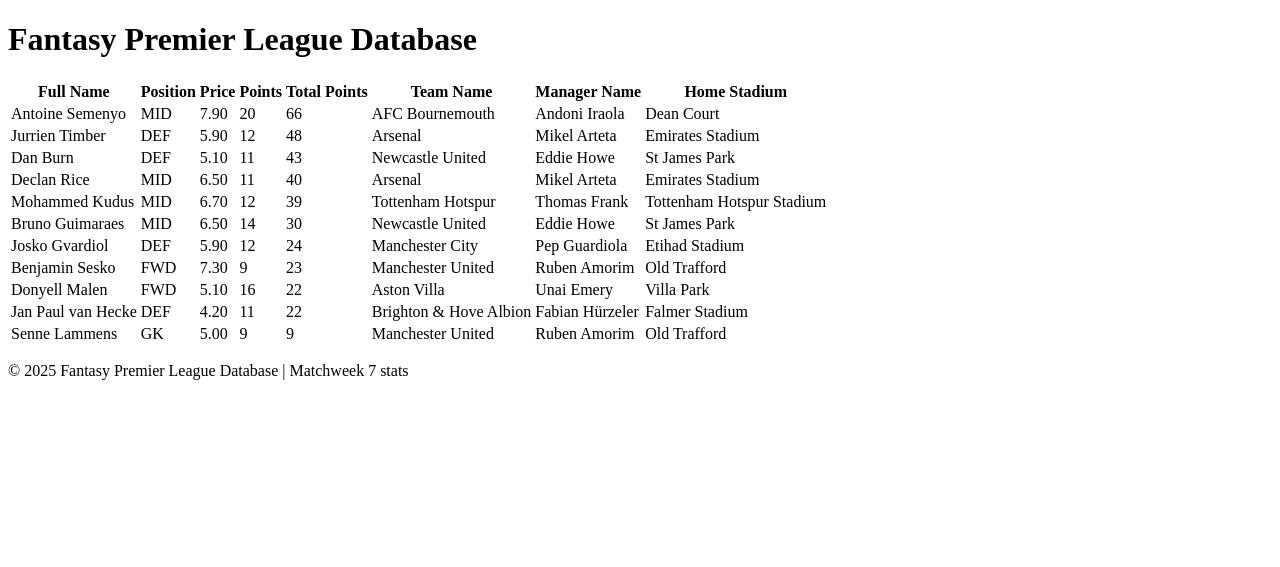
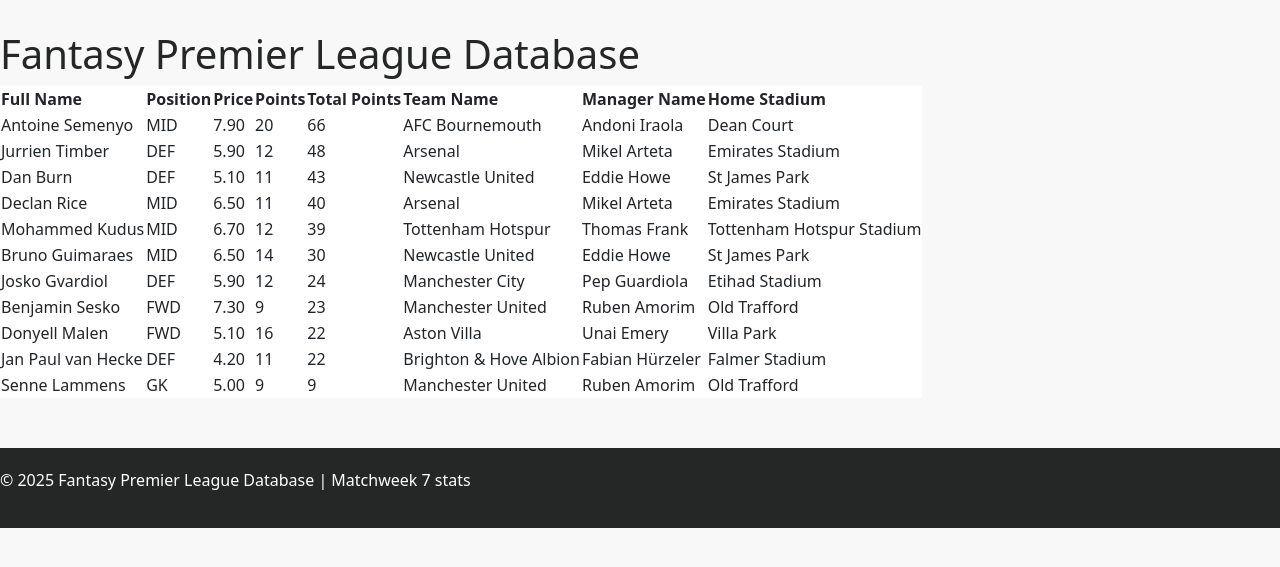
Before and after one commit to samsonmmathews/fpl-weekly_stats, a PHP site: page / in a window 1280 px wide. Shown: the top 567 px of the page. Run offline with PHP 8.4, Linux system fonts and the light colour scheme; data comes from the database, SQL or seed files in the repository.

Commit message:
Added custom styles for improved layout and readability

```diff
--- a/index.php
+++ b/index.php
@@ -5,6 +5,7 @@
     <meta charset="UTF-8">
     <meta name="viewport" content="width=device-width, initial-scale=1.0">
     <title>FPL Database</title>
+    <link href="https://cdn.jsdelivr.net/npm/bootstrap@5.3.3/dist/css/bootstrap.min.css" rel="stylesheet">
 </head>
 
 <body>
@@ -61,6 +62,25 @@
         <p>© 2025 Fantasy Premier League Database | Matchweek 7 stats</p>
     </footer>
 
+    <style>
+        body {
+            background-color: #f8f8f8;
+        }
+        h1 {
+            margin-top: 30px;
+            color: #252626ff;
+        }
+        table {
+            background-color: white;
+        }
+        footer {
+            margin-top: 50px;
+            padding: 20px 0;
+            background-color: #252626ff;
+            color: #fff;
+        }
+    </style>
+
 </body>
 
 </html>
```
